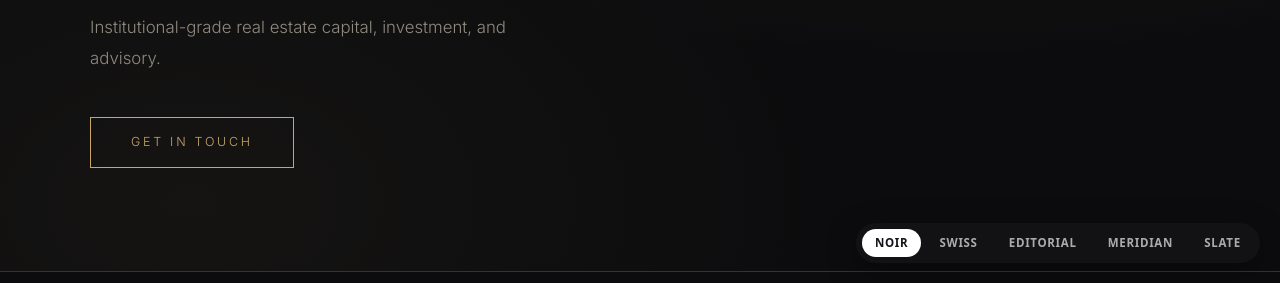
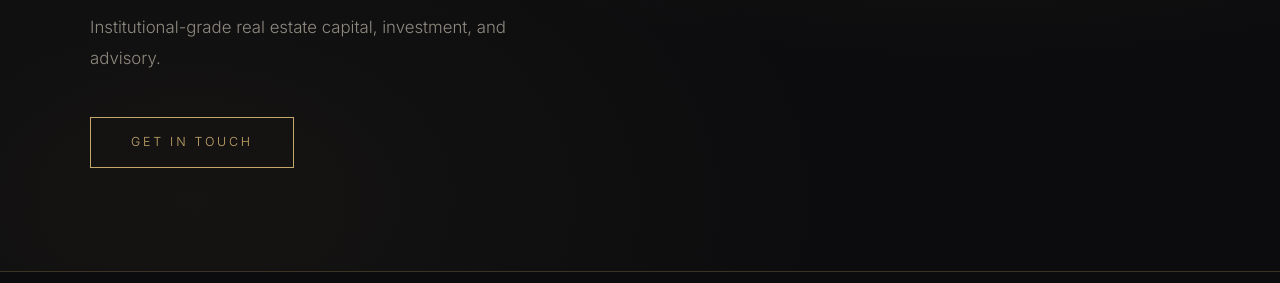
Before and after one commit to realalexazar/jaguar-investments, a plain HTML site: page index.html in a window 1280 px wide. Shown: the part 517-800 px from the top of the page. Drawn offline with nearby package versions, Linux system fonts and the light colour scheme.

Commit message:
Lock in Noir as the site's look; remove theme switcher and trim font loading
Co-authored-by: Cursor <cursoragent@cursor.com>

```diff
--- a/base.css
+++ b/base.css
@@ -28,39 +28,5 @@ a {
   color: inherit;
 }
 
-/* ---------- Theme switcher (always visible, theme-agnostic) ---------- */
-.theme-switcher {
-  position: fixed;
-  bottom: 1.25rem;
-  right: 1.25rem;
-  z-index: 999;
-  display: flex;
-  gap: 0.35rem;
-  padding: 0.4rem;
-  border-radius: 999px;
-  background: rgba(20, 20, 24, 0.82);
-  backdrop-filter: blur(10px);
-  box-shadow: 0 8px 30px rgba(0, 0, 0, 0.35);
-}
-
-.theme-switcher button {
-  border: none;
-  background: transparent;
-  color: rgba(255, 255, 255, 0.65);
-  font: 600 0.72rem/1 system-ui, sans-serif;
-  letter-spacing: 0.06em;
-  text-transform: uppercase;
-  padding: 0.5rem 0.8rem;
-  border-radius: 999px;
-  cursor: pointer;
-  transition: all 0.15s ease;
-}
-
-.theme-switcher button:hover {
-  color: #ffffff;
-}
-
-.theme-switcher button.active {
-  background: #ffffff;
-  color: #141418;
-}
+/* (Theme switcher removed — Noir locked in as the site's look.
+   Alternate explorations remain in themes/ for reference.) */
--- a/index.html
+++ b/index.html
@@ -6,9 +6,9 @@
   <title>Gamma Capital</title>
   <link rel="preconnect" href="https://fonts.googleapis.com" />
   <link rel="preconnect" href="https://fonts.gstatic.com" crossorigin />
-  <link rel="stylesheet" href="https://fonts.googleapis.com/css2?family=Cormorant+Garamond:ital,wght@0,400;0,500;0,600;1,400&family=Inter:wght@300;400;500;600&family=Archivo:wght@400;500;600;800;900&family=Fraunces:ital,opsz,wght@0,9..144,400;0,9..144,500;0,9..144,600;1,9..144,400&family=Source+Sans+3:wght@400;500;600&family=Space+Grotesk:wght@400;500;600;700&display=swap" />
+  <link rel="stylesheet" href="https://fonts.googleapis.com/css2?family=Cormorant+Garamond:ital,wght@0,400;0,500;0,600;1,400&family=Inter:wght@300;400;500;600&display=swap" />
   <link rel="stylesheet" href="base.css" />
-  <link rel="stylesheet" href="themes/noir.css" id="theme-css" />
+  <link rel="stylesheet" href="themes/noir.css" />
 </head>
 <body>
 
@@ -96,47 +96,5 @@
     <p>&copy; 2026 Gamma Capital. All rights reserved.</p>
   </footer>
 
-  <!-- ============ THEME SWITCHER (dev tool for shopping aesthetics) ============ -->
-  <div class="theme-switcher" aria-label="Theme switcher">
-    <button data-theme="noir">Noir</button>
-    <button data-theme="swiss">Swiss</button>
-    <button data-theme="editorial">Editorial</button>
-    <button data-theme="meridian">Meridian</button>
-    <button data-theme="slate">Slate</button>
-  </div>
-
-  <script>
-    (function () {
-      var hrefs = {
-        noir: "themes/noir.css",
-        swiss: "themes/swiss.css",
-        editorial: "themes/editorial.css",
-        meridian: "themes/meridian.css",
-        slate: "styles.css"
-      };
-      var link = document.getElementById("theme-css");
-      var buttons = document.querySelectorAll(".theme-switcher button");
-
-      function setTheme(name) {
-        if (!hrefs[name]) name = "noir";
-        link.setAttribute("href", hrefs[name]);
-        document.documentElement.setAttribute("data-theme", name);
-        try { localStorage.setItem("gamma-theme", name); } catch (e) {}
-        buttons.forEach(function (b) {
-          b.classList.toggle("active", b.dataset.theme === name);
-        });
-      }
-
-      buttons.forEach(function (b) {
-        b.addEventListener("click", function () { setTheme(b.dataset.theme); });
-      });
-
-      var param = new URLSearchParams(location.search).get("theme");
-      var saved = null;
-      try { saved = localStorage.getItem("gamma-theme"); } catch (e) {}
-      setTheme(param || saved || "noir");
-    })();
-  </script>
-
 </body>
 </html>
```
